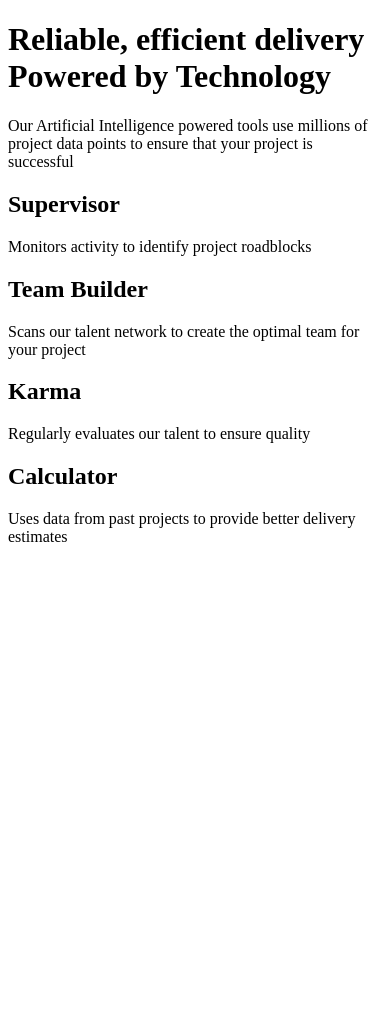
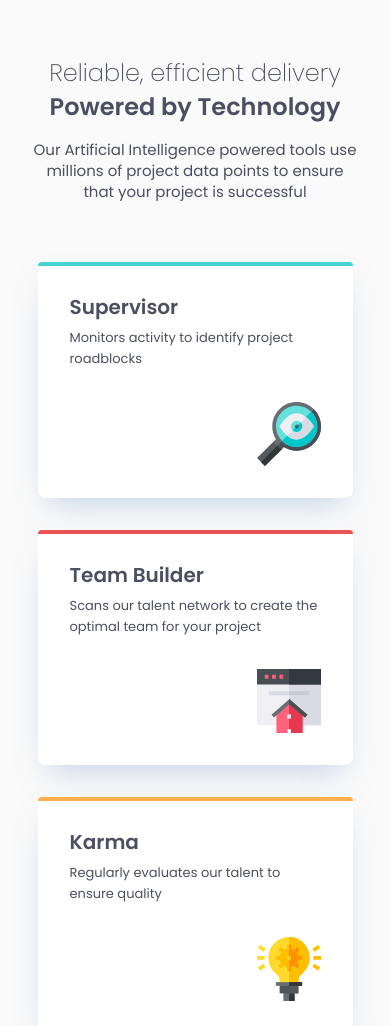
Before and after one commit to hakan-kemal/four-card-feature-section, a plain HTML site: page index.html in a window 390 px wide. Shown: the top 1026 px of the page. Before the commit the page ends 844 px from the top, so only its background shows below. Drawn offline with Linux system fonts and the light colour scheme.

Commit message:
add mobile first styles

```diff
--- a/index.html
+++ b/index.html
@@ -23,33 +23,39 @@
     <link rel="stylesheet" href="styles.css" />
   </head>
   <body>
-    <main>
-      <h1>Reliable, efficient delivery Powered by Technology</h1>
+    <header>
+      <h1><span>Reliable, efficient delivery</span> Powered by Technology</h1>
       <p>
         Our Artificial Intelligence powered tools use millions of project data
         points to ensure that your project is successful
       </p>
+    </header>
 
-      <section>
+    <main>
+      <section class="feature-section supervisor">
         <h2>Supervisor</h2>
         <p>Monitors activity to identify project roadblocks</p>
+        <img src="./images/icon-supervisor.svg" alt="Supervisor Icon" />
       </section>
 
-      <section>
+      <section class="feature-section team-builder">
         <h2>Team Builder</h2>
         <p>
           Scans our talent network to create the optimal team for your project
         </p>
+        <img src="./images/icon-team-builder.svg" alt="Team Builder Icon" />
       </section>
 
-      <section>
+      <section class="feature-section karma">
         <h2>Karma</h2>
         <p>Regularly evaluates our talent to ensure quality</p>
+        <img src="./images/icon-karma.svg" alt="Karma Icon" />
       </section>
 
-      <section>
+      <section class="feature-section calculator">
         <h2>Calculator</h2>
         <p>Uses data from past projects to provide better delivery estimates</p>
+        <img src="./images/icon-calculator.svg" alt="Calculator Icon" />
       </section>
     </main>
   </body>
--- a/styles.css
+++ b/styles.css
@@ -8,9 +8,127 @@
   --color-gray-500: hsl(234, 12%, 34%);
   --color-gray-400: hsl(212, 6%, 44%);
   --color-white: hsl(0, 0%, 100%);
+  --color-white-bg: hsl(0, 0%, 98%);
   /* typography */
   --font-family-base: 'Poppins', sans-serif;
   --font-weight-base: 400;
   --font-size-base: 16px;
-  --line-height-base: 1.5;
+  --line-height-base: 1.4;
 }
+
+html {
+  box-sizing: border-box;
+  background-color: var(--color-white-bg);
+  color: var(--color-gray-500);
+  font-family: var(--font-family-base);
+  font-size: var(--font-size-base);
+  font-weight: var(--font-weight-base);
+  line-height: var(--line-height-base);
+  scroll-behavior: smooth;
+}
+
+*,
+*::before,
+*::after {
+  box-sizing: inherit;
+  margin: 0;
+  padding: 0;
+}
+
+body {
+  min-height: 100vh;
+  font-size: 0.9375rem;
+  padding: 3.5rem 1.875rem;
+}
+
+header {
+  margin-inline: auto;
+  max-width: 36em;
+  text-align: center;
+  line-height: 1.4;
+
+  & h1 {
+    font-size: 1.6em;
+  }
+
+  & p {
+    margin-top: 1rem;
+  }
+
+  & span {
+    font-weight: 200;
+  }
+}
+
+main {
+  display: grid;
+  gap: 2rem;
+  margin-top: 3.75rem;
+  margin-inline: auto;
+}
+
+.feature-section {
+  position: relative;
+  display: flex;
+  flex-direction: column;
+  margin-inline: auto;
+  background-color: var(--color-white);
+  border-radius: 0.5rem;
+  max-width: 21em;
+  padding: 2rem;
+  box-shadow: 0 1em 2em -0.73em rgba(131, 166, 210, 0.5);
+
+  &::before {
+    content: '';
+    position: absolute;
+    top: 0;
+    left: 0;
+    width: 100%;
+    height: 0.25rem;
+    border-radius: 0.5rem 0.5rem 0 0;
+  }
+
+  & h2 {
+    font-size: 1.25rem;
+    font-weight: 600;
+    line-height: 1.3;
+  }
+
+  & p {
+    margin-top: 0.5rem;
+    font-size: 0.8125rem;
+    line-height: 1.6;
+  }
+
+  & img {
+    margin-top: 2rem;
+    margin-left: auto;
+  }
+}
+
+.supervisor::before {
+  background-color: var(--color-cyan);
+}
+.team-builder::before {
+  background-color: var(--color-red);
+}
+.karma::before {
+  background-color: var(--color-orange);
+}
+.calculator::before {
+  background-color: var(--color-blue);
+}
+
+@media (min-width: 48rem) {
+  body {
+    padding: 5rem 3.375rem;
+  }
+
+  header h1 {
+    font-size: 2.4em;
+  }
+
+  main {
+    margin-top: 4.625rem;
+  }
+}
```
